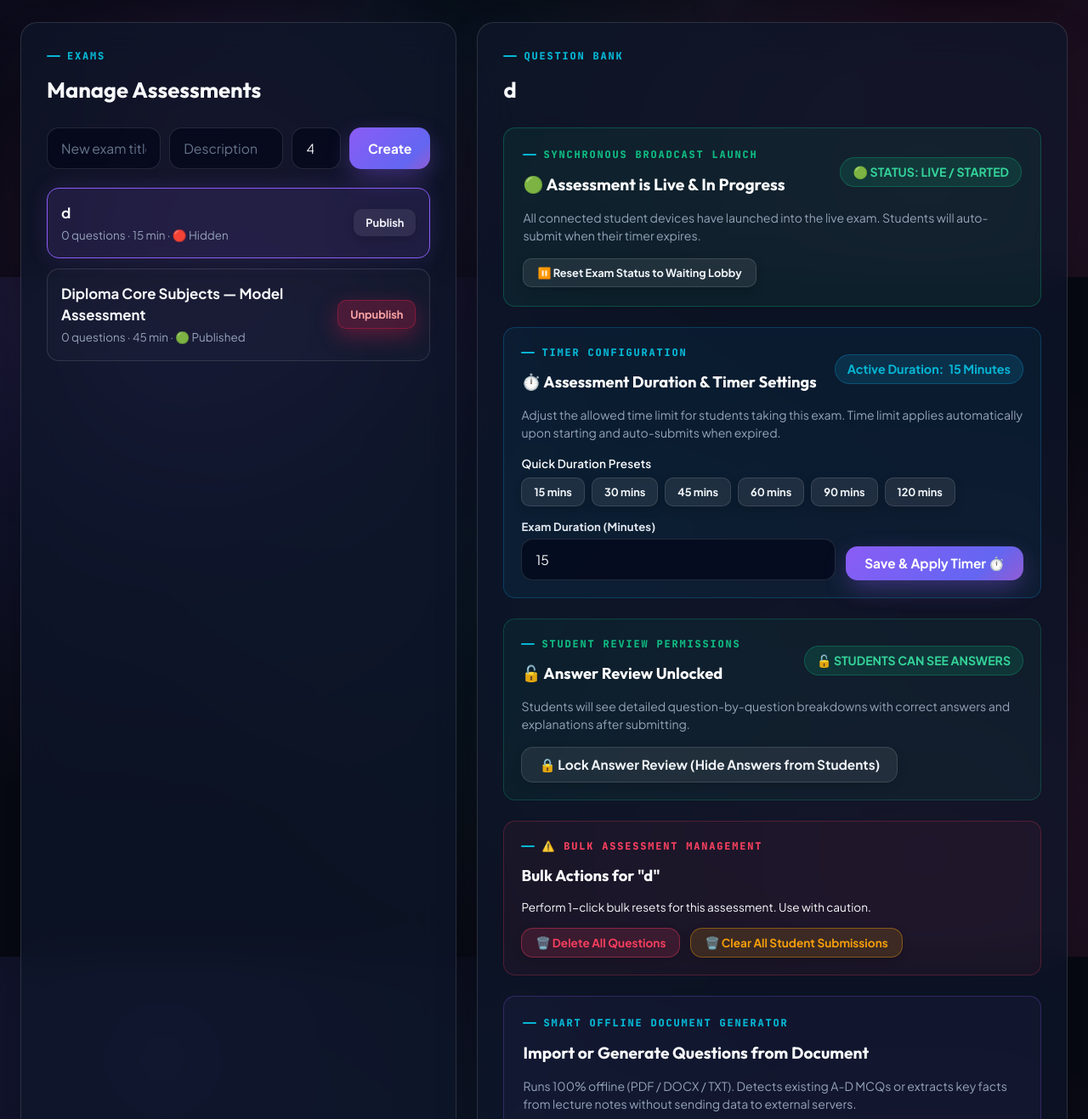
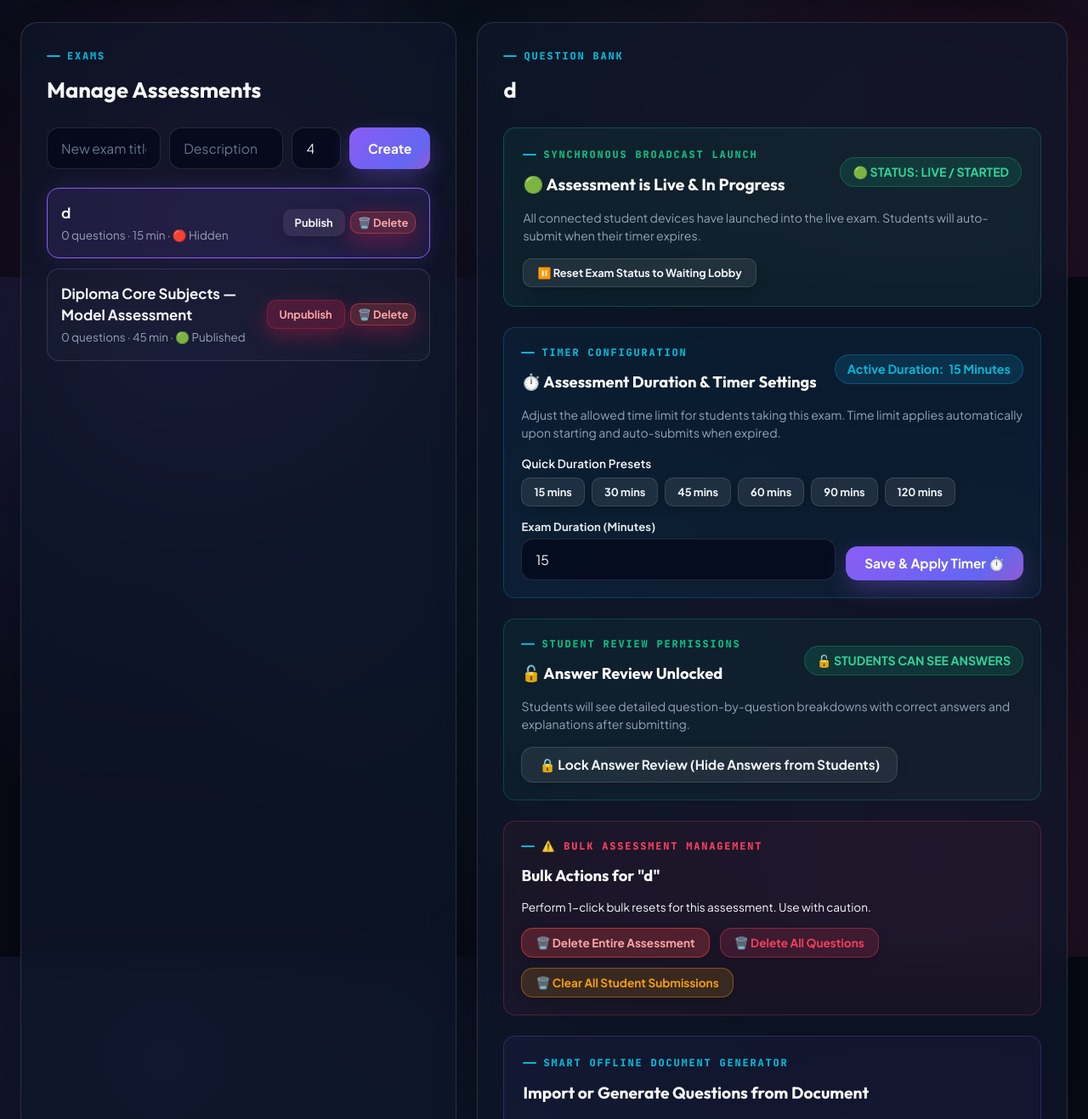
Before and after one commit to hackingone737-pixel/diploma-quiz-portal, a Flask app: page /teacher in a window 1280 px wide. Shown: the part 474-1791 px from the top of the page at 85% size. Run offline with Flask 3, Linux system fonts and the light colour scheme; the visitor is signed in with stand-in values (Sample User, id 1); data comes from the database, SQL or seed files in the repository; data that the repository does not hold is empty.

Commit message:
Add Assessment Delete feature to teacher dashboard and bulk actions panel

```diff
--- a/app.py
+++ b/app.py
@@ -510,6 +510,22 @@ def toggle_exam(exam_id):
     conn.execute("UPDATE exams SET active=? WHERE id=?", (new_value, exam_id)); conn.commit(); conn.close()
     flash("Exam published." if new_value else "Exam unpublished.", "success")
     return redirect(url_for("teacher_dashboard", exam_id=exam_id))
+
+
+@app.post("/teacher/exams/<int:exam_id>/delete")
+@teacher_required
+def delete_exam(exam_id):
+    if not check_csrf(): abort(400, "Invalid form token")
+    conn = db_conn()
+    exam = conn.execute("SELECT title FROM exams WHERE id=?", (exam_id,)).fetchone()
+    if not exam:
+        conn.close()
+        abort(404)
+    conn.execute("DELETE FROM exams WHERE id=?", (exam_id,))
+    conn.commit()
+    conn.close()
+    flash(f"🗑️ Assessment '{exam['title']}' permanently deleted.", "success")
+    return redirect(url_for("teacher_dashboard"))
 
 
 @app.post("/teacher/exams/<int:exam_id>/update_timer")
--- a/templates/teacher_dashboard.html
+++ b/templates/teacher_dashboard.html
@@ -62,12 +62,23 @@
           <small>{{ exam.question_count }} questions · {{ exam.duration_minutes }} min · {% if exam.active %}🟢
             Published{% else %}🔴 Hidden{% endif %}</small>
         </a>
-        <form action="{{ url_for('toggle_exam', exam_id=exam.id) }}" method="POST">
-          <input type="hidden" name="csrf_token" value="{{ csrf_token }}">
-          <button class="mini {% if exam.active %}danger{% endif %}" type="submit">
-            {{ 'Unpublish' if exam.active else 'Publish' }}
-          </button>
-        </form>
+        <div style="display:flex;gap:6px;align-items:center;">
+          <form action="{{ url_for('toggle_exam', exam_id=exam.id) }}" method="POST" style="margin:0;">
+            <input type="hidden" name="csrf_token" value="{{ csrf_token }}">
+            <button class="mini {% if exam.active %}danger{% endif %}" type="submit">
+              {{ 'Unpublish' if exam.active else 'Publish' }}
+            </button>
+          </form>
+          <form action="{{ url_for('delete_exam', exam_id=exam.id) }}" method="POST" style="margin:0;"
+            onsubmit="return confirm('⚠️ PERMANENT DELETION WARNING!\n\nAre you sure you want to delete assessment \'{{ exam.title }}\'?\n\nThis will permanently delete this assessment, all questions, and all student submissions!')">
+            <input type="hidden" name="csrf_token" value="{{ csrf_token }}">
+            <button class="mini danger" type="submit"
+              style="padding:4px 8px;background:rgba(239,68,68,0.25);border:1px solid rgba(239,68,68,0.5);color:#fca5a5;"
+              title="Delete Assessment">
+              🗑️ Delete
+            </button>
+          </form>
+        </div>
       </div>
       {% endfor %}
     </div>
@@ -230,6 +241,15 @@
         Use with caution.</p>
 
       <div style="display:flex;gap:12px;flex-wrap:wrap;">
+        <form action="{{ url_for('delete_exam', exam_id=selected_exam.id) }}" method="POST"
+          onsubmit="return confirm('⚠️ PERMANENT DELETION WARNING!\n\nAre you sure you want to delete the ENTIRE assessment \'{{ selected_exam.title }}\'?\n\nThis will permanently delete this assessment, all its questions, and all student submissions!')">
+          <input type="hidden" name="csrf_token" value="{{ csrf_token }}">
+          <button class="secondary" type="submit"
+            style="background:rgba(239,68,68,0.25);border:1px solid rgba(239,68,68,0.6);color:#fca5a5;padding:8px 16px;font-size:0.85rem;font-weight:700;">
+            <span>🗑️ Delete Entire Assessment</span>
+          </button>
+        </form>
+
         <form action="{{ url_for('clear_exam_questions', exam_id=selected_exam.id) }}" method="POST"
           onsubmit="return confirm('⚠️ ARE YOU SURE?\nThis will permanently delete ALL questions in this question bank!')">
           <input type="hidden" name="csrf_token" value="{{ csrf_token }}">
```
Also changed, not shown: smoke_test.py (+16 -0 lines).
